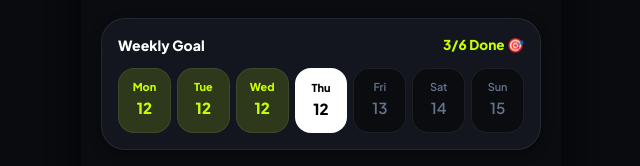
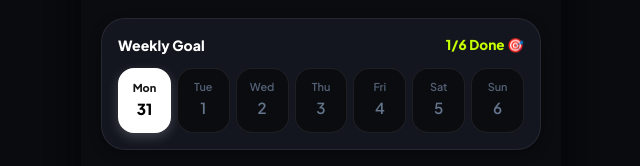
Before and after one commit to Sunnybiz1/Aura-Pulse, a React (Vite) app: page / in a window 1280 px wide. Both pictures are taken after typing "name@example.com", "Sample123" into the empty fields and a click on the button "Sign In". Shown: the part 211-377 px from the top of the page, without its empty margins (319-959 px from the left). Built offline with nearby package versions, Linux system fonts and the light colour scheme; no server answers.

Commit message:
Refactor Weekly Goal component to be 100% dynamic

```diff
--- a/src/pages/Home.jsx
+++ b/src/pages/Home.jsx
@@ -14,17 +14,37 @@ export default function Home() {
 
   const [searchQuery, setSearchQuery] = useState('');
 
-  // Weekly Goal Days state (Screenshot 1 middle panel)
-  const weekDays = [
-    { day: 'Mon', date: 12, completed: true },
-    { day: 'Tue', date: 12, completed: true },
-    { day: 'Wed', date: 12, completed: true },
-    { day: 'Thu', date: 12, active: true },
-    { day: 'Fri', date: 13, completed: false },
-    { day: 'Sat', date: 14, completed: false },
-    { day: 'Sun', date: 15, completed: false }
-  ];
+  // Dynamic 7-day Weekly Goal calendar calculation based on real-world date
+  const getDynamicWeekDays = () => {
+    const today = new Date();
+    const dayOfWeek = today.getDay(); // 0 = Sun, 1 = Mon, ..., 6 = Sat
 
+    // Calculate Monday of the current week (Sunday is 7th day of week)
+    const distToMonday = dayOfWeek === 0 ? -6 : 1 - dayOfWeek;
+    const monday = new Date(today);
+    monday.setDate(today.getDate() + distToMonday);
+
+    const dayLabels = ['Mon', 'Tue', 'Wed', 'Thu', 'Fri', 'Sat', 'Sun'];
+    const todayMidnight = new Date(today.getFullYear(), today.getMonth(), today.getDate()).getTime();
+
+    return dayLabels.map((dayLabel, idx) => {
+      const current = new Date(monday);
+      current.setDate(monday.getDate() + idx);
+      const currentMidnight = new Date(current.getFullYear(), current.getMonth(), current.getDate()).getTime();
+
+      const isToday = currentMidnight === todayMidnight;
+      const isPast = currentMidnight < todayMidnight;
+
+      return {
+        day: dayLabel,
+        date: current.getDate(),
+        isToday: isToday,
+        completed: isPast || isToday
+      };
+    });
+  };
+
+  const weekDays = getDynamicWeekDays();
   const completedCount = weekDays.filter(w => w.completed).length;
 
   // Active Dynamic Challenge based on Home vs Gym choice
@@ -59,7 +79,7 @@ export default function Home() {
             border: '2px solid var(--accent-lime)'
           }}>
             <img
-              src="https://images.unsplash.com/photo-1534528741775-53994a69daeb?auto=format&fit=crop&w=150&q=80"
+              src={currentUser?.avatarUrl || "https://images.unsplash.com/photo-1534528741775-53994a69daeb?auto=format&fit=crop&w=150&q=80"}
               alt="User Avatar"
               style={{ width: '100%', height: '100%', objectFit: 'cover' }}
             />
@@ -121,7 +141,7 @@ export default function Home() {
         </div>
       </div>
 
-      {/* Weekly Goal Tracker Strip (Screenshot 1 Middle) */}
+      {/* Weekly Goal Tracker Strip (Screenshot 1 Middle - Fully Dynamic) */}
       <div className="card" style={{ padding: '16px', marginBottom: '0' }}>
         <div style={{ display: 'flex', justifyContent: 'space-between', alignItems: 'center', marginBottom: '12px' }}>
           <span style={{ fontSize: '0.88rem', fontWeight: 800 }}>Weekly Goal</span>
@@ -137,14 +157,27 @@ export default function Home() {
               style={{
                 padding: '10px 4px',
                 borderRadius: 'var(--radius-md)',
-                background: item.active ? '#ffffff' : item.completed ? 'rgba(198, 255, 0, 0.15)' : 'var(--bg-main)',
-                color: item.active ? '#000000' : item.completed ? 'var(--accent-lime)' : 'var(--text-muted)',
-                fontWeight: item.active || item.completed ? 900 : 600,
-                border: item.active ? '2px solid #ffffff' : '1px solid var(--border-subtle)',
+                background: item.isToday
+                  ? '#ffffff'
+                  : item.completed
+                    ? 'rgba(198, 255, 0, 0.15)'
+                    : 'var(--bg-main)',
+                color: item.isToday
+                  ? '#000000'
+                  : item.completed
+                    ? 'var(--accent-lime)'
+                    : 'var(--text-muted)',
+                fontWeight: item.isToday || item.completed ? 900 : 600,
+                border: item.isToday
+                  ? '2px solid #ffffff'
+                  : item.completed
+                    ? '1px solid rgba(198, 255, 0, 0.3)'
+                    : '1px solid var(--border-subtle)',
+                boxShadow: item.isToday ? '0 4px 12px rgba(255, 255, 255, 0.2)' : 'none',
                 transition: 'all 0.2s ease'
               }}
             >
-              <div style={{ fontSize: '0.68rem', marginBottom: '2px' }}>{item.day}</div>
+              <div style={{ fontSize: '0.68rem', marginBottom: '2px', opacity: item.isToday ? 0.9 : 0.8 }}>{item.day}</div>
               <div style={{ fontSize: '0.95rem' }}>{item.date}</div>
             </div>
           ))}
```
